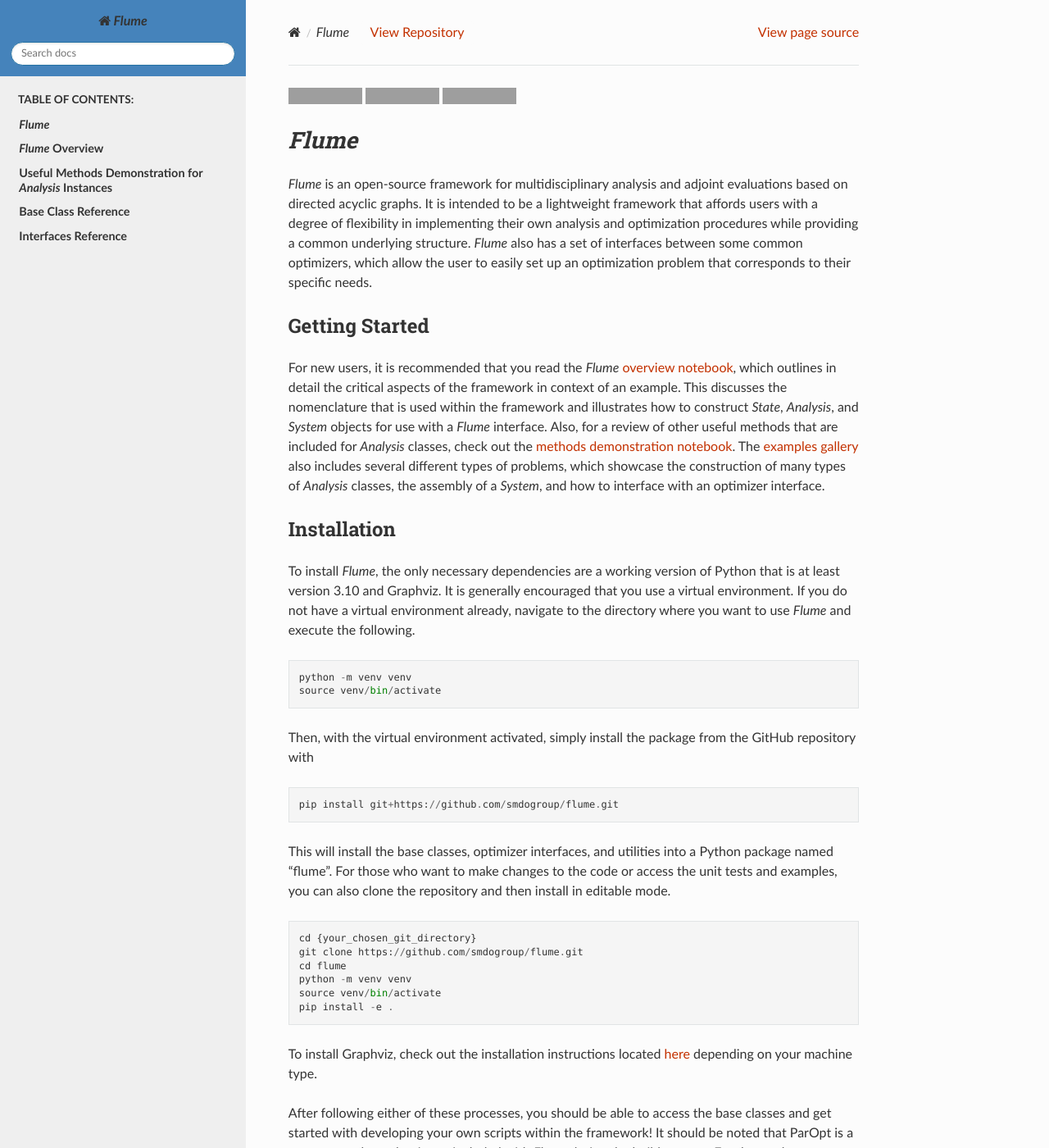
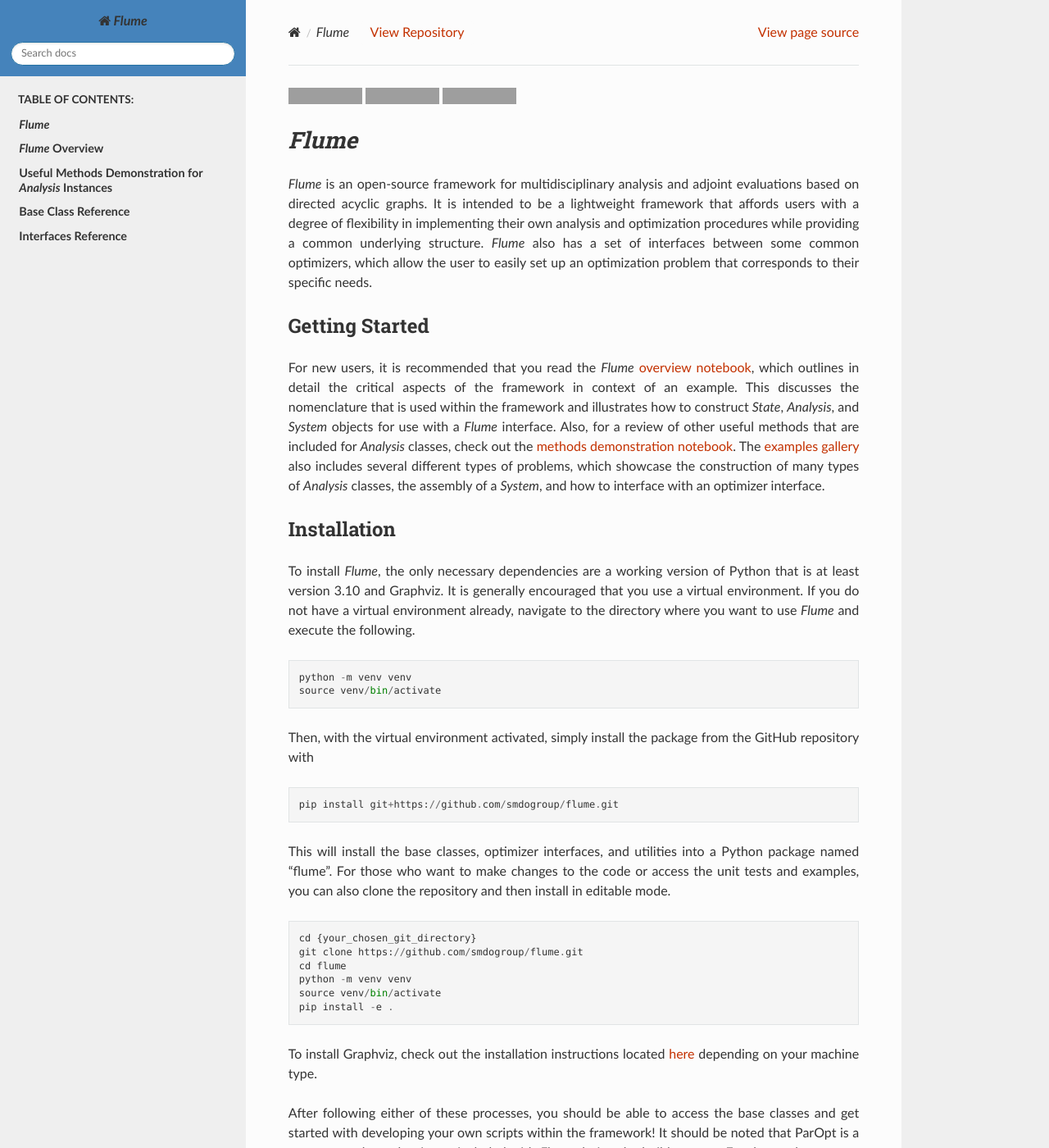
Before and after one commit to smdogroup/flume, a Sphinx documentation site: the page built from docs/index.rst, in a window 1280 px wide and 1400 px high. Shown: the whole window at 82% size. Built offline with Sphinx 7.4.7 and the Read the Docs theme 3.1.0, drawn with Linux system fonts in a browser that asks for light colours; some of the changed text lies outside the part shown; grey boxes are pictures that could not be loaded.

```diff
--- a/docs/source/_static/custom.css
+++ b/docs/source/_static/custom.css
@@ -8,7 +8,7 @@
 }
 
 .wy-nav-content-wrap {
-  background-color: #fcfcfc;
+  background-color: #efefef;
 }
 
 .wy-menu-vertical a {
@@ -86,6 +86,10 @@
   color: #333333;
 }
 
+p {
+  text-align: justify
+}
+
 
 /* Default */
 /* Sidebar background and links
```
Also changed, not shown: docs/source/Images/Flume_DAG_Diagram.svg (added), docs/source/flume_overview.ipynb, joss/Images/RosenbrockConstrainedGraph.svg (added), 1 other file.
